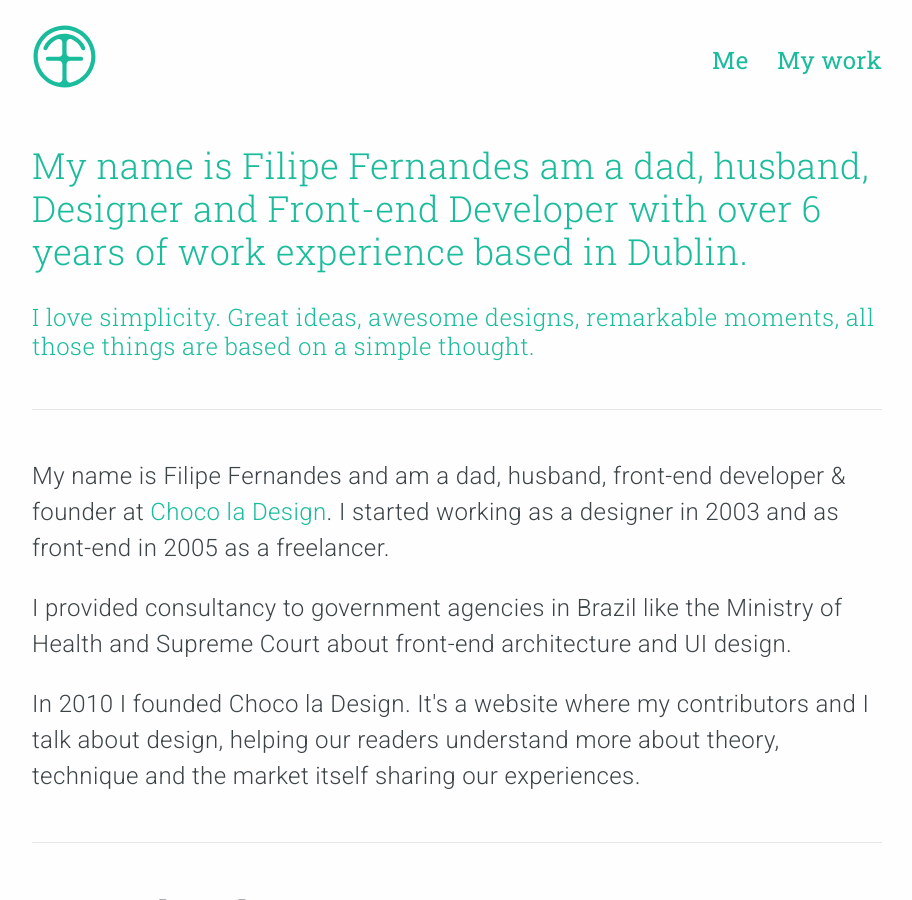
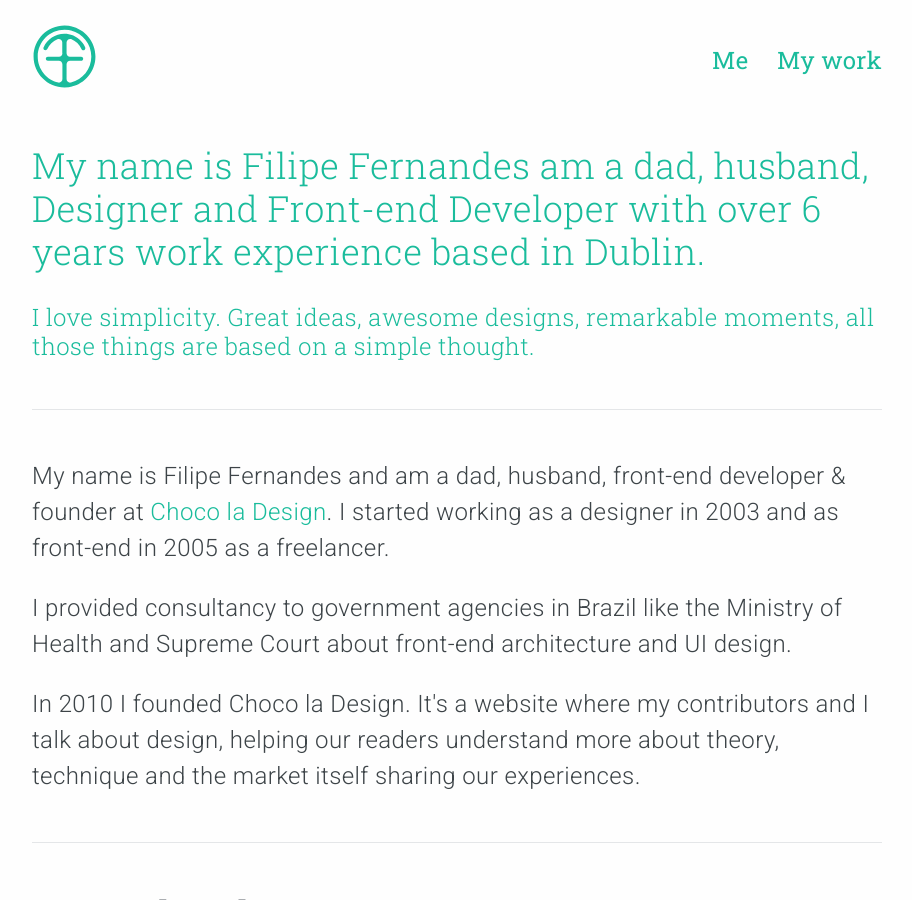
Before and after one commit to filipesf/filipesf.github.io, a Jekyll site: the page built from index.html, in a window 1280 px wide and 900 px high. Shown: the whole window, without its empty margins (183-1095 px from the left). Built offline with Jekyll 4.4.1, drawn with Linux system fonts in a browser that asks for light colours; nearby versions of some CDN libraries.

Commit message:
fixed more grammar issues

```diff
--- a/_includes/hero.html
+++ b/_includes/hero.html
@@ -1,6 +1,6 @@
 <section class="hero">
   <div class="wrapper">
-    <h2 class="hero__title">My name is Filipe Fernandes am a dad, husband, Designer and Front-end Developer with over 6 years of work experience based in Dublin.</h2>
+    <h2 class="hero__title">My name is Filipe Fernandes am a dad, husband, Designer and Front-end Developer with over 6 years work experience based in Dublin.</h2>
 
     <h3 class="hero__subtitle">I love simplicity. Great ideas, awesome designs, remarkable moments, all those things are based on a simple thought.</h3>
     <hr>
```
Also changed, not shown: 2 other files.
